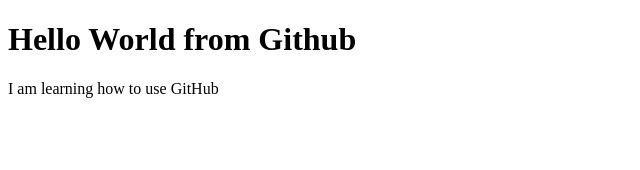
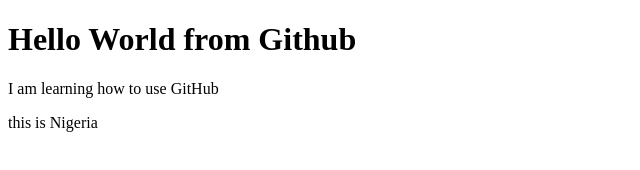
Before and after one commit to Mayorkun27/css_class, a plain HTML site: page index.html in a window 1280 px wide. Shown: the whole page, without its empty margins (0-640 px from the left). Drawn offline with Linux system fonts and the light colour scheme.

Commit message:
i wrote the country

```diff
--- a/index.html
+++ b/index.html
@@ -9,6 +9,6 @@
 
     <h1>Hello World from Github</h1>
     <p>I am learning how to use GitHub</p>
-
+    <p>this is Nigeria</p>
 </body>
 </html>
```
